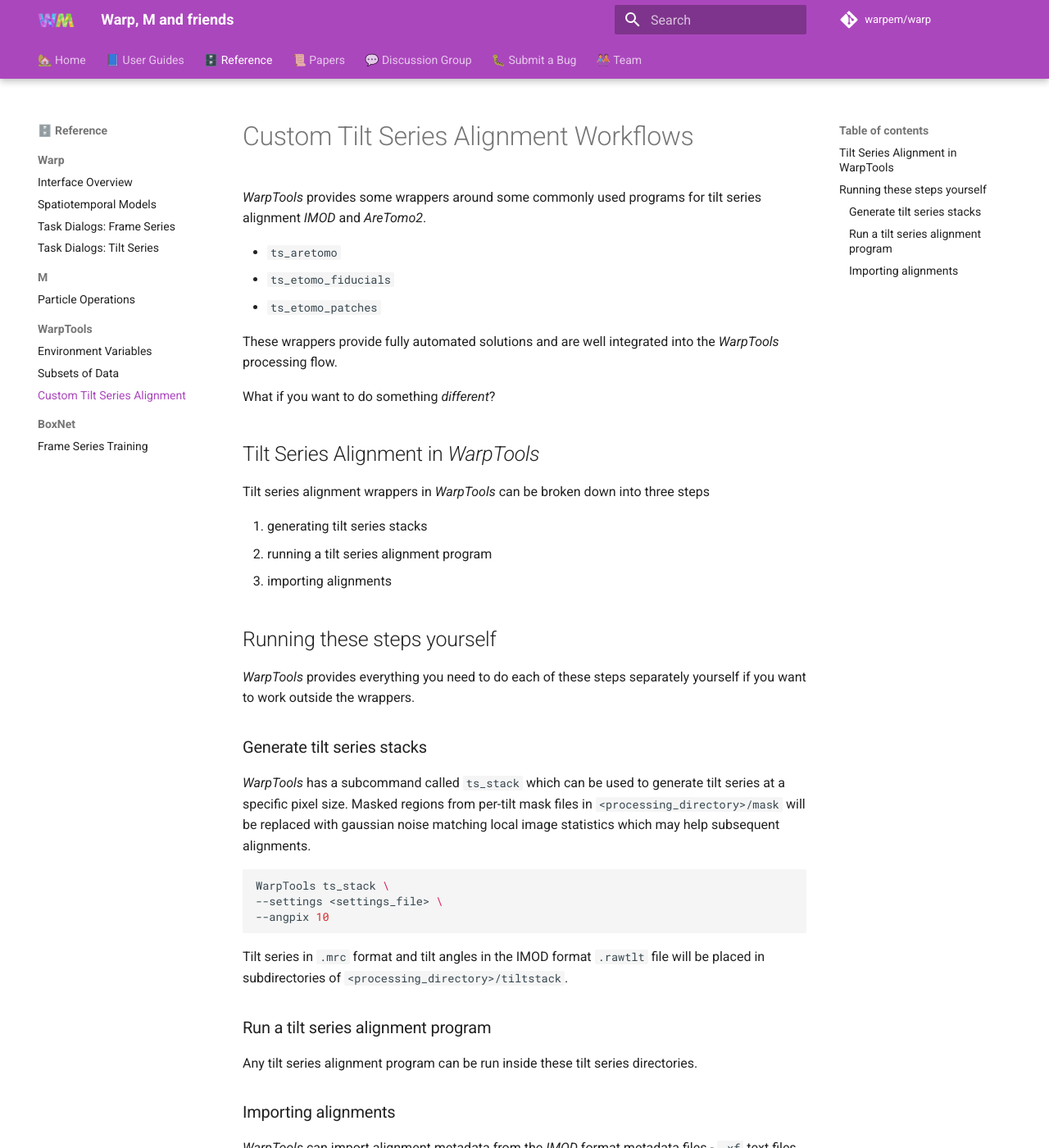
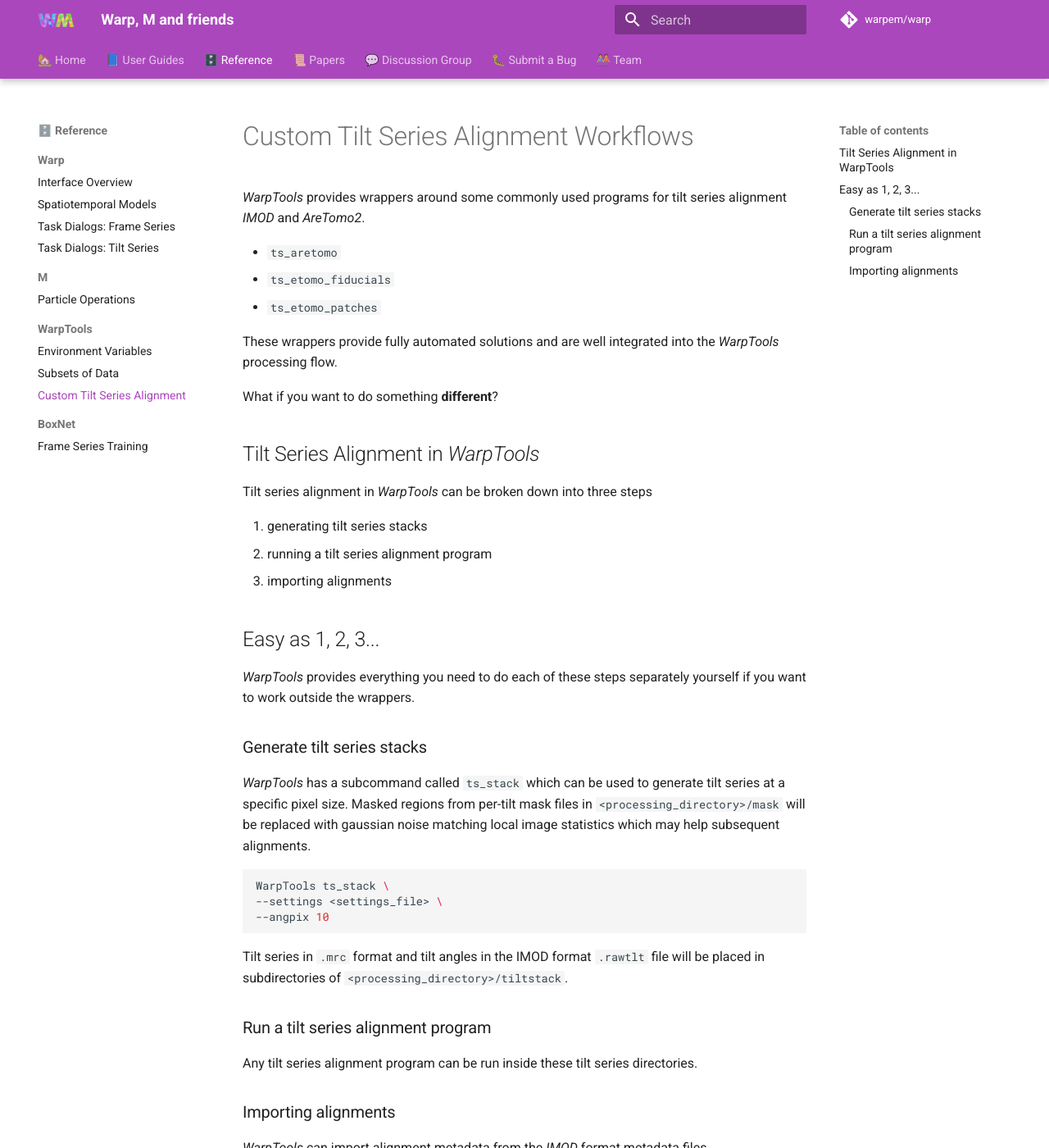
Before and after one commit to warpem/warp, an MkDocs documentation site: the page built from docs/reference/warptools/custom_tilt_series_alignments.md, in a window 1280 px wide and 1400 px high. Shown: the whole window at 82% size. Built offline with MkDocs 1.6.1 and Material for MkDocs 9.7.7, drawn with Linux system fonts in a browser that asks for light colours; comment, search, counter and statistics services are not loaded; some of the changed text lies outside the part shown.

Commit message:
minor modififications to custom tsa docs (#89)

```diff
--- a/docs/reference/warptools/custom_tilt_series_alignments.md
+++ b/docs/reference/warptools/custom_tilt_series_alignments.md
@@ -1,6 +1,6 @@
 # Custom Tilt Series Alignment Workflows
 
-*WarpTools* provides some wrappers around some commonly used programs for
+*WarpTools* provides wrappers around some commonly used programs for
 tilt series alignment *IMOD* and *AreTomo2*.
 
 - `ts_aretomo`
@@ -10,17 +10,17 @@
 These wrappers provide fully automated solutions and are well integrated into the
 *WarpTools* processing flow.
 
-What if you want to do something *different*?
+What if you want to do something **different**?
 
 ## Tilt Series Alignment in *WarpTools*
 
-Tilt series alignment wrappers in *WarpTools* can be broken down into three steps
+Tilt series alignment in *WarpTools* can be broken down into three steps
 
 1. generating tilt series stacks
 2. running a tilt series alignment program
 3. importing alignments
 
-## Running these steps yourself
+## Easy as 1, 2, 3...
 
 *WarpTools* provides everything you need to do each of these steps separately yourself
 if you want to work outside the wrappers.
@@ -49,6 +49,7 @@
 ### Importing alignments
 
 *WarpTools* can import alignment metadata from the *IMOD* format metadata files
+
 - `.xf` text files containing 2D image transformations
 - `.tlt` text files containing tilt angles
 
```
